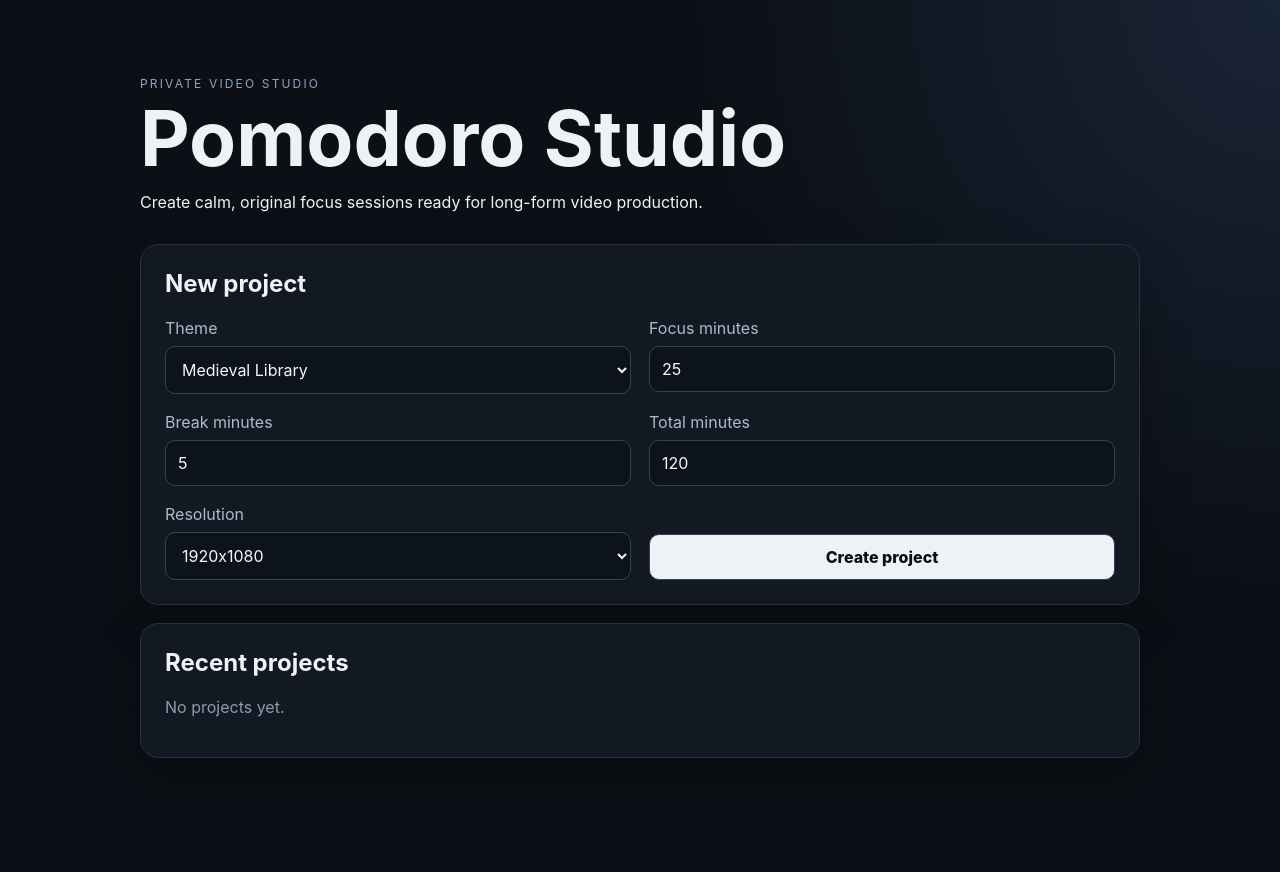
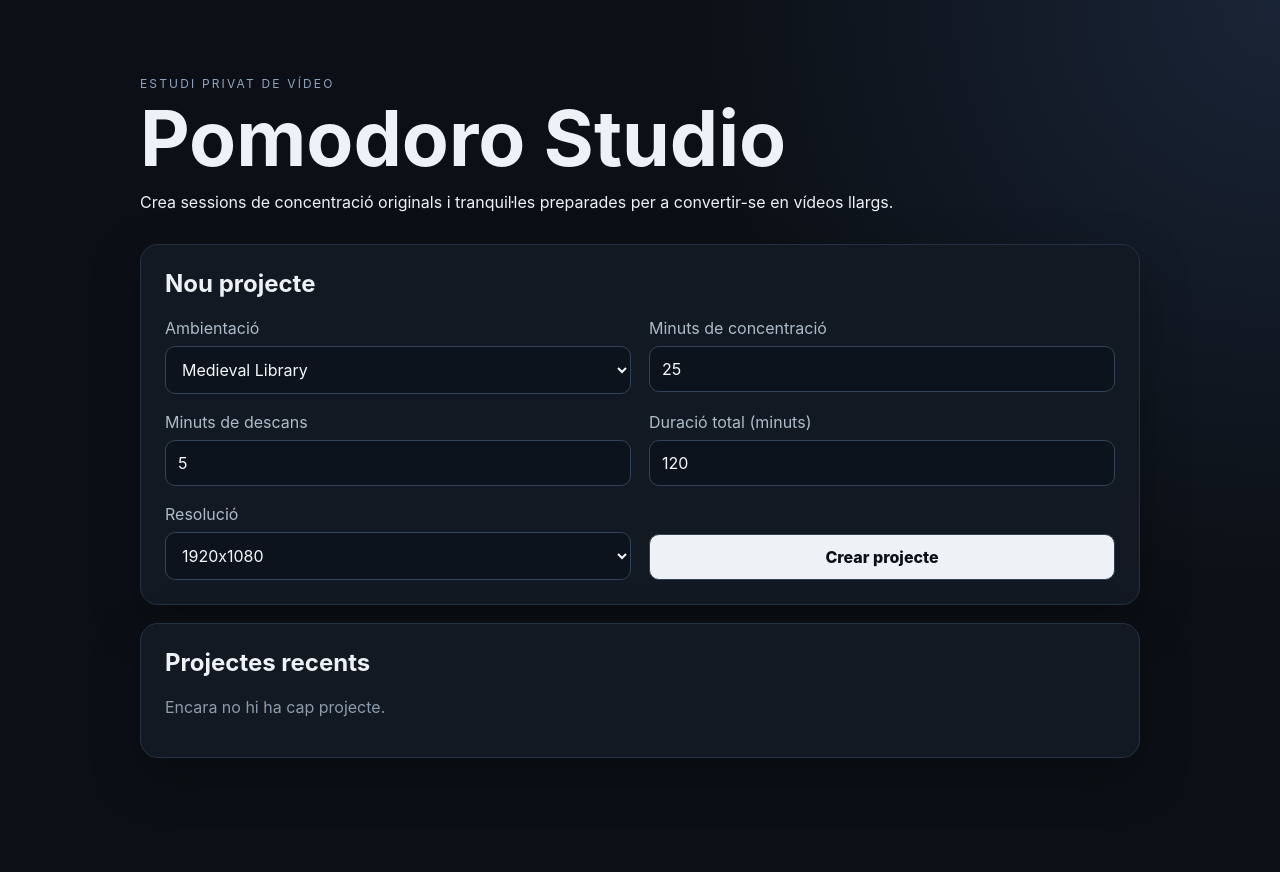
Before and after one commit to jossanmar9/pomodoro-studio, a FastAPI app: page / in a window 1280 px wide. Run offline with FastAPI, Linux system fonts and the light colour scheme; data that the repository does not hold is empty.

Commit message:
feat: tradueix la interfície principal al valencià

```diff
--- a/app/templates/index.html
+++ b/app/templates/index.html
@@ -1,5 +1,5 @@
 <!doctype html>
-<html lang="en">
+<html lang="ca-valencia">
 <head>
   <meta charset="utf-8">
   <meta name="viewport" content="width=device-width,initial-scale=1">
@@ -8,21 +8,25 @@
 </head>
 <body>
 <main class="shell">
-  <header><p class="eyebrow">PRIVATE VIDEO STUDIO</p><h1>Pomodoro Studio</h1><p>Create calm, original focus sessions ready for long-form video production.</p></header>
+  <header>
+    <p class="eyebrow">ESTUDI PRIVAT DE VÍDEO</p>
+    <h1>Pomodoro Studio</h1>
+    <p>Crea sessions de concentració originals i tranquil·les preparades per a convertir-se en vídeos llargs.</p>
+  </header>
   <section class="card">
-    <h2>New project</h2>
+    <h2>Nou projecte</h2>
     <form action="/projects" method="post" class="grid">
-      <label>Theme<select name="theme">{% for theme in themes %}<option>{{ theme }}</option>{% endfor %}</select></label>
-      <label>Focus minutes<input type="number" name="focus_minutes" value="25" min="1" max="180"></label>
-      <label>Break minutes<input type="number" name="break_minutes" value="5" min="0" max="60"></label>
-      <label>Total minutes<input type="number" name="duration_minutes" value="120" min="1" max="720"></label>
-      <label>Resolution<select name="resolution"><option>1920x1080</option><option>2560x1440</option></select></label>
-      <button type="submit">Create project</button>
+      <label>Ambientació<select name="theme">{% for theme in themes %}<option>{{ theme }}</option>{% endfor %}</select></label>
+      <label>Minuts de concentració<input type="number" name="focus_minutes" value="25" min="1" max="180"></label>
+      <label>Minuts de descans<input type="number" name="break_minutes" value="5" min="0" max="60"></label>
+      <label>Duració total (minuts)<input type="number" name="duration_minutes" value="120" min="1" max="720"></label>
+      <label>Resolució<select name="resolution"><option>1920x1080</option><option>2560x1440</option></select></label>
+      <button type="submit">Crear projecte</button>
     </form>
   </section>
   <section class="card">
-    <h2>Recent projects</h2>
-    {% if projects %}<div class="history">{% for p in projects %}<div><strong>#{{ p.id }} · {{ p.theme }}</strong><span>{{ p.focus_minutes }}/{{ p.break_minutes }} · {{ p.duration_minutes }} min · {{ p.status }}</span></div>{% endfor %}</div>{% else %}<p class="muted">No projects yet.</p>{% endif %}
+    <h2>Projectes recents</h2>
+    {% if projects %}<div class="history">{% for p in projects %}<div><strong>#{{ p.id }} · {{ p.theme }}</strong><span>{{ p.focus_minutes }}/{{ p.break_minutes }} · {{ p.duration_minutes }} min · {{ p.status }}</span></div>{% endfor %}</div>{% else %}<p class="muted">Encara no hi ha cap projecte.</p>{% endif %}
   </section>
 </main>
 </body>
```
